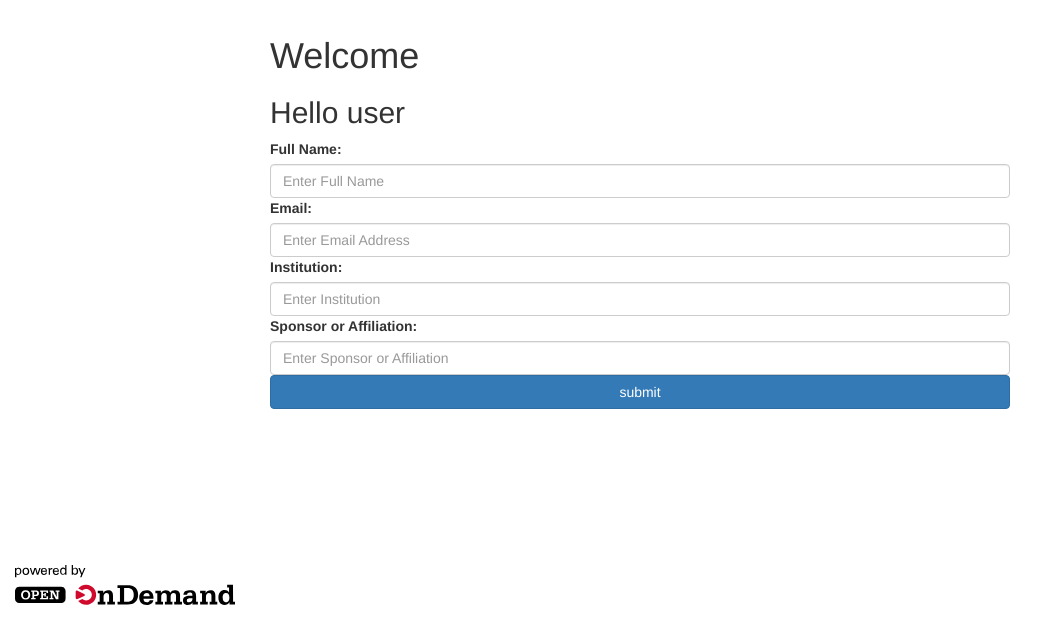
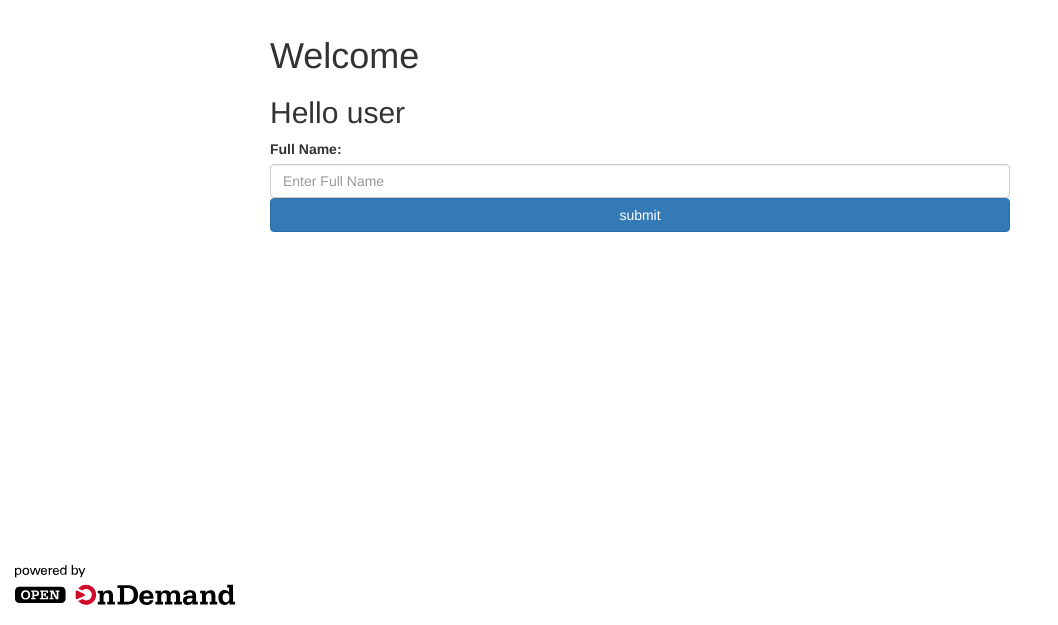
Before and after one commit to mmoo97/flask_user_reg, a Flask app: page / in a window 1280 px wide. Shown: the part 175-800 px from the top of the page, without its empty margins (0-1058 px from the left). Run offline with Flask 2, Linux system fonts and the light colour scheme; some libraries are stand-ins or nearby versions; some web fonts are replaced.

Commit message:
remove extra form fields

```diff
--- a/app/templates/auth/SignUp.html
+++ b/app/templates/auth/SignUp.html
@@ -52,15 +52,6 @@
           <label for="name"><b>Full Name:<br></b></label>
           <input class="form-control" type="text" placeholder="Enter Full Name" name="name">
 
-          <label for="email"><b>Email:<br></b></label>
-          <input class="form-control" type="text" placeholder="Enter Email Address" name="email">
-
-          <label for="institution"><b>Institution:<br></b></label>
-          <input class="form-control" type="text" placeholder="Enter Institution" name="institution">
-
-          <label for="sponsor"><b>Sponsor or Affiliation:<br></b></label>
-          <input class="form-control" type="text" placeholder="Enter Sponsor or Affiliation" name="sponsor">
-
           <input class="btn btn-primary btn-block" type="submit" value="submit" onclick="return empty()">
       </div>
     </form>
```
